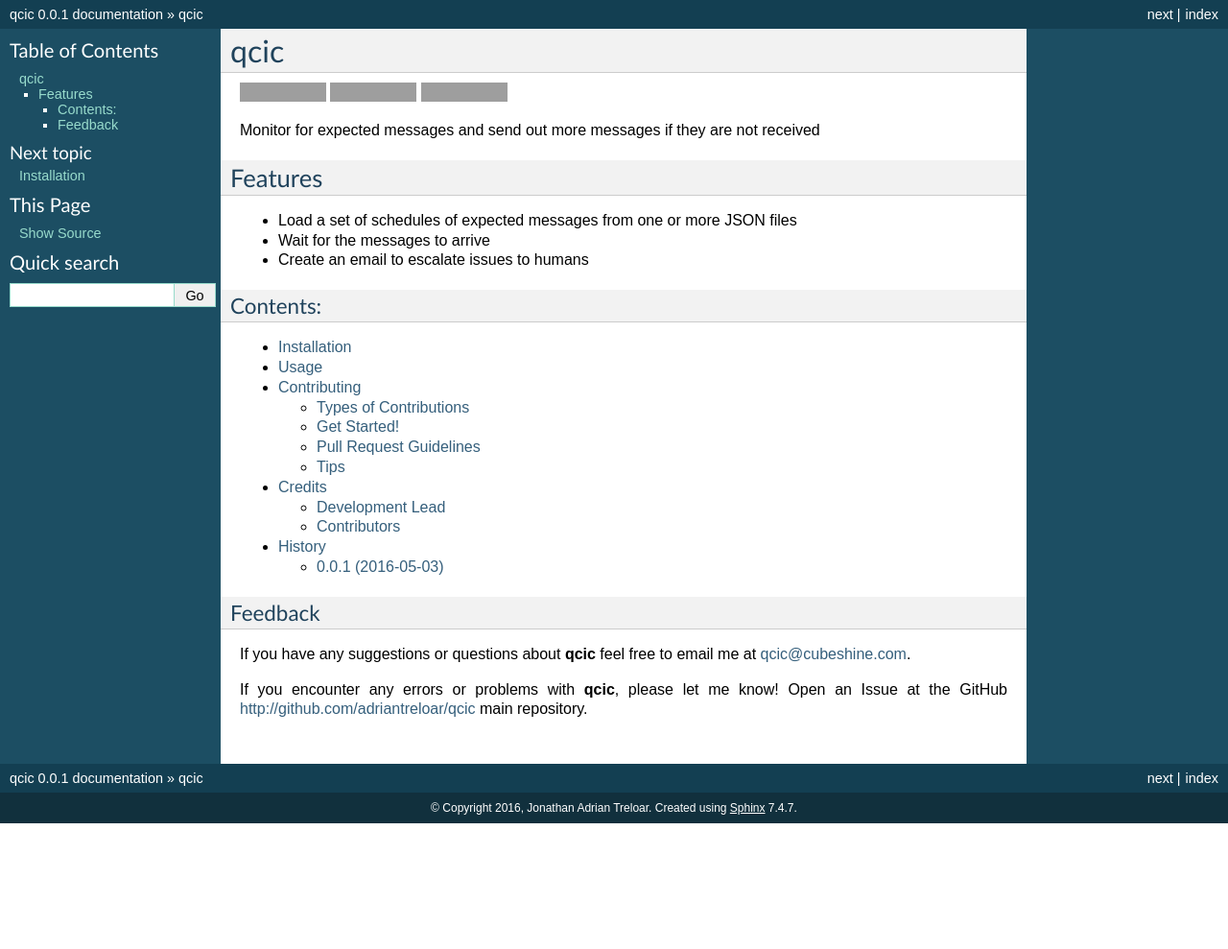
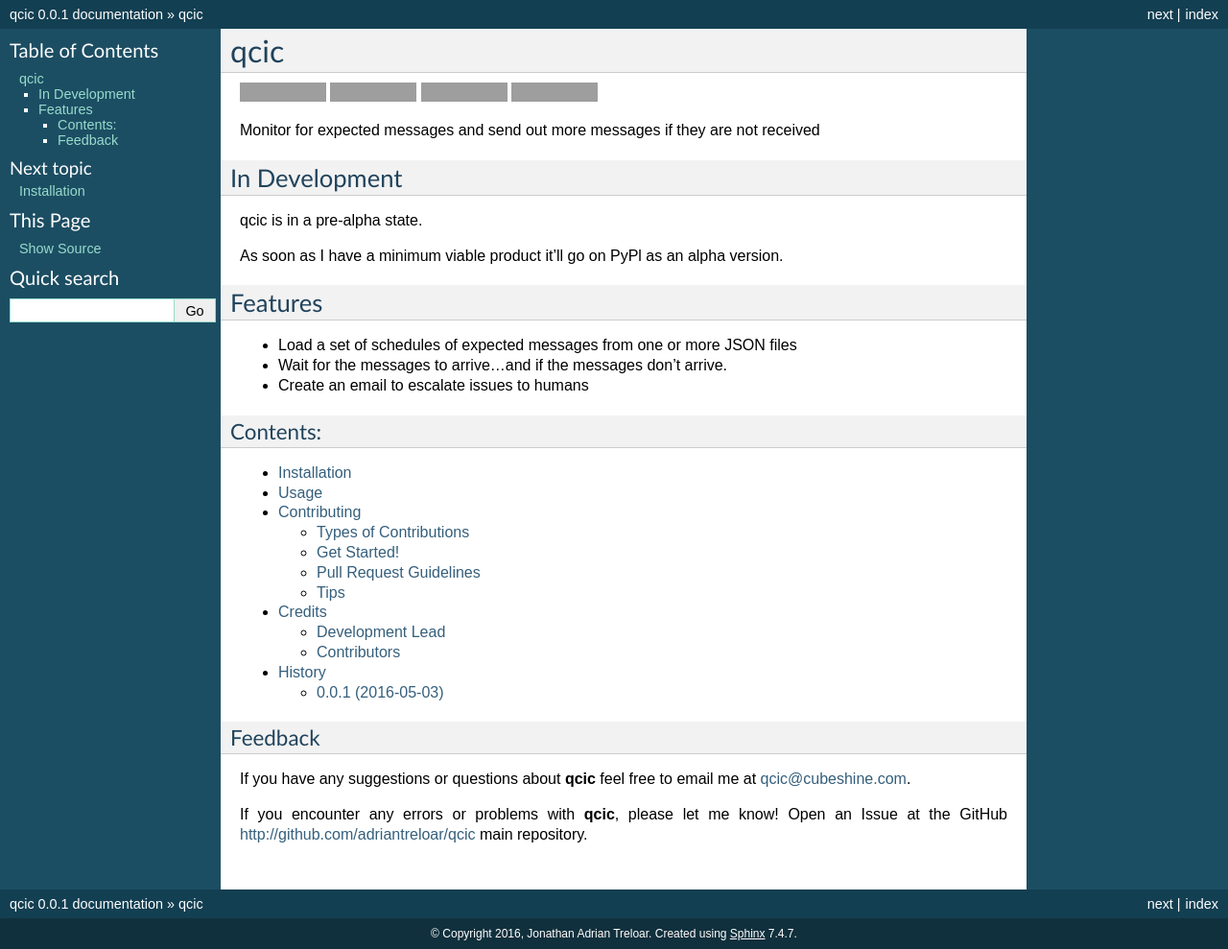
Before and after one commit to adriantreloar/qcic, a Sphinx documentation site: the page built from docs/index.rst, in a window 1280 px wide. Shown: the whole page at 96% size. Built offline with Sphinx 7.4.7, drawn with Linux system fonts in a browser that asks for light colours; before the commit the page ends 900 px from its top, so only the background shows below that; grey boxes are pictures that could not be loaded.

Commit message:
Added the coveralls badge, and put in a mention that this project is still fledgeling

```diff
--- a/README.rst
+++ b/README.rst
@@ -8,16 +8,26 @@
 .. image:: https://travis-ci.org/adriantreloar/qcic.png?branch=master
     :target: https://travis-ci.org/adriantreloar/qcic
 
+.. image:: https://coveralls.io/repos/github/adriantreloar/qcic/badge.svg?branch=master
+    :target: https://coveralls.io/github/adriantreloar/qcic?branch=master
+
 .. image:: https://pypip.in/d/qcic/badge.png
     :target: https://pypi.python.org/pypi/qcic
 
 
 Monitor for expected messages and send out more messages if they are not received
 
+In Development
+--------------
+
+qcic is in a pre-alpha state.
+
+As soon as I have a minimum viable product it'll go on PyPl as an alpha version.
+
 
 Features
 --------
 
 * Load a set of schedules of expected messages from one or more JSON files
-* Wait for the messages to arrive
+* Wait for the messages to arrive...and if the messages don't arrive.
 * Create an email to escalate issues to humans
--- a/docs/conf.py
+++ b/docs/conf.py
@@ -31,7 +31,7 @@
 
 # Add any Sphinx extension module names here, as strings. They can be extensions
 # coming with Sphinx (named 'sphinx.ext.*') or your custom ones.
-extensions = ['sphinx.ext.autodoc', 'sphinx.ext.viewcode']
+extensions = ['sphinx.ext.autodoc', 'sphinx.ext.viewcode', 'sphinxcontrib.aafig']
 
 # Add any paths that contain templates here, relative to this directory.
 templates_path = ['_templates']
```
Also changed, not shown: README.md (+14 -0 lines).
